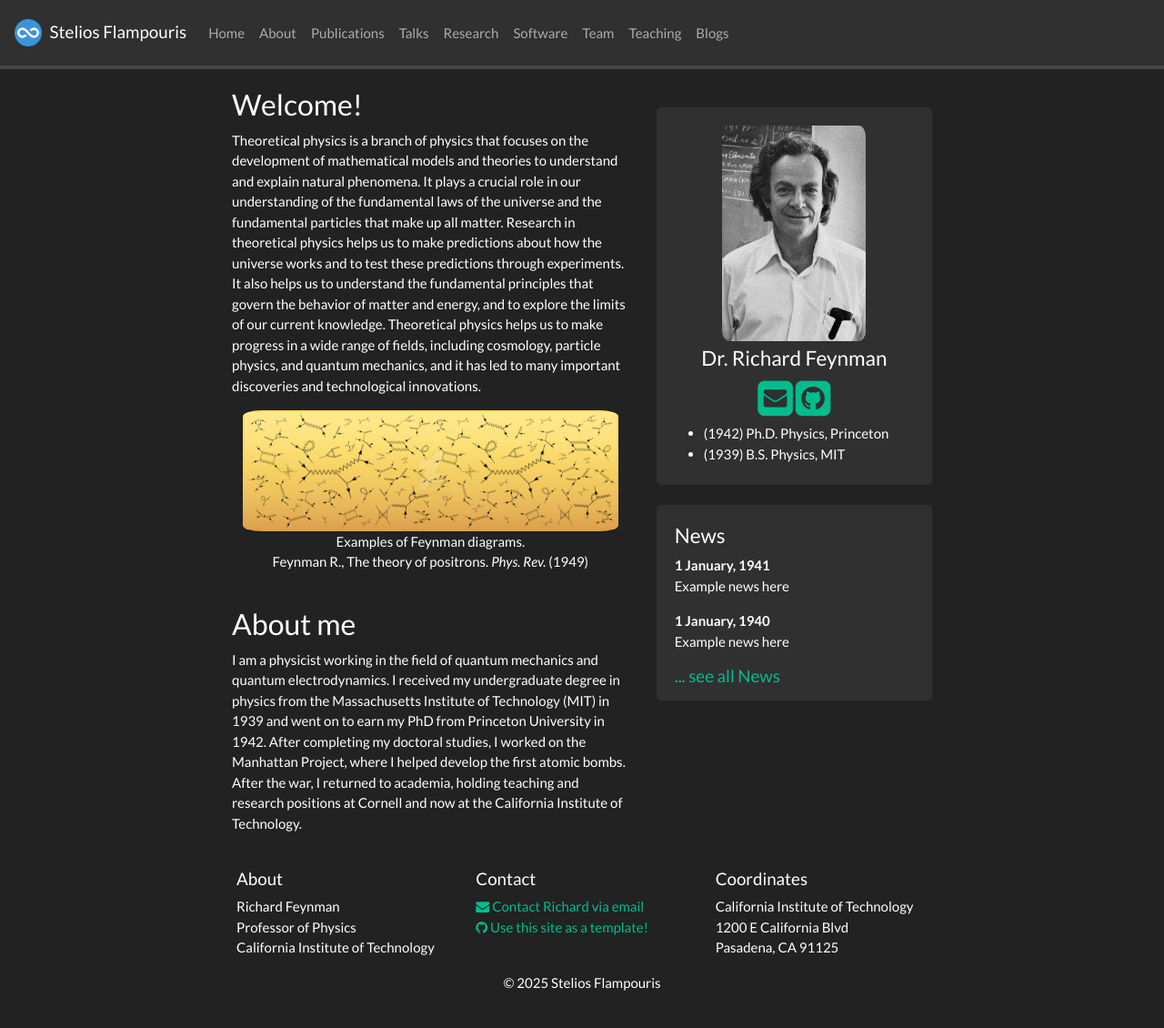
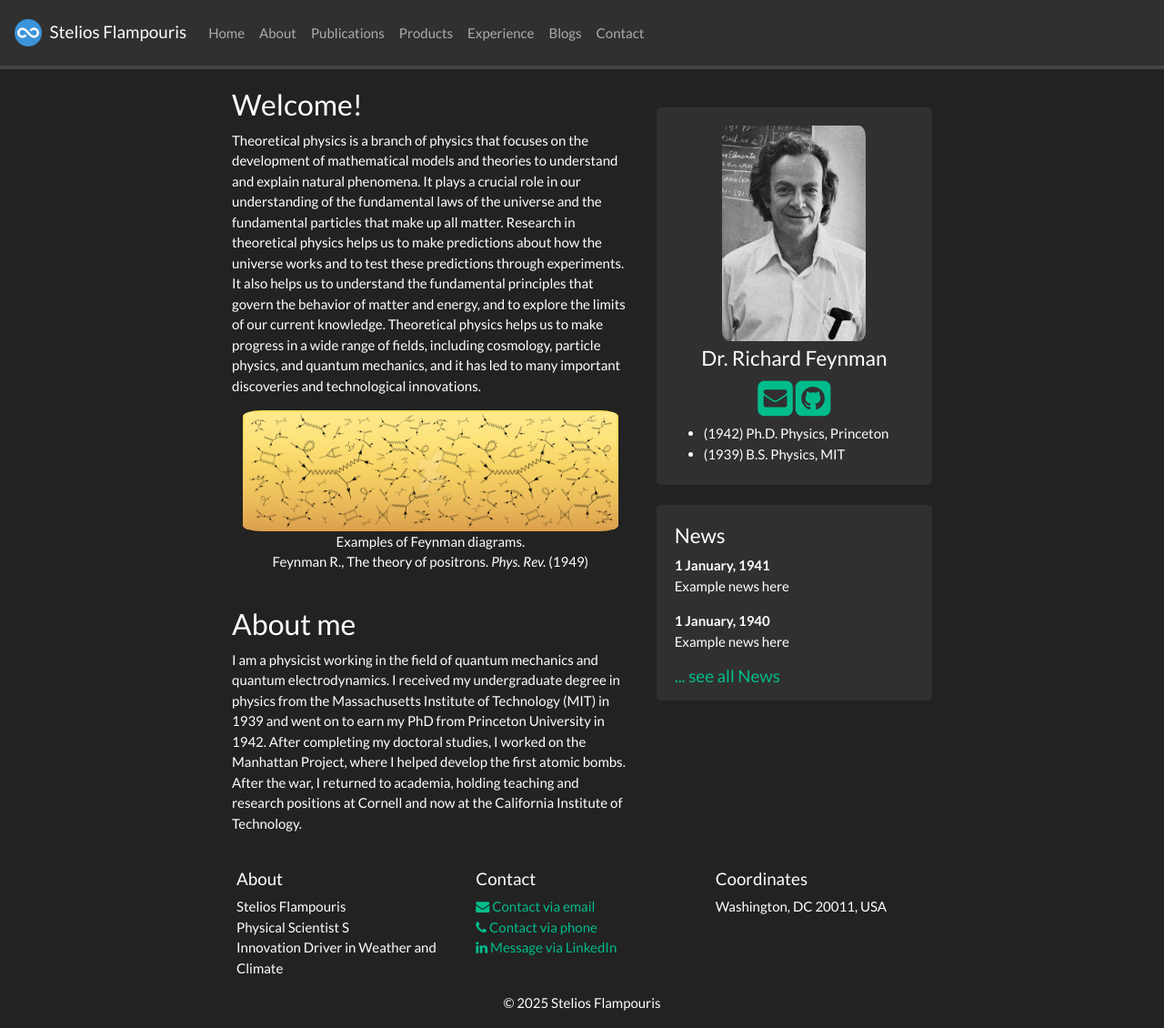
Before and after one commit to flampouris/flampouris.github.io, a Jekyll site: the page built from _pages/home.md, in a window 1280 px wide and 1130 px high. Shown: the whole window at 91% size. Built offline with Jekyll 4.4.1, drawn with Linux system fonts in a browser that asks for light colours; nearby versions of some CDN libraries; a style sheet for code colours, icons or effects is not loaded.

Commit message:
First Update of _config.yml

```diff
--- a/_config.yml
+++ b/_config.yml
@@ -1,7 +1,7 @@
 # Site settings
 title: Stelios Flampouris
-email: richard@university.edu
-description: Academic webpage of Dr. Richard Feynman
+email: stelios@flampouris.com
+description: Personal webpage of Dr. Stelios (Stylianos) Flampouris
 baseurl: ""
 url: ""
 
@@ -12,29 +12,32 @@ url: ""
 
 # Footer info
 affiliation: >
-  Richard Feynman<br/>
-  Professor of Physics<br/>
-  California Institute of Technology
+  Stelios Flampouris<br/>
+  Physical Scientist S<br/>
+  Innovation Driver in Weather and Climate
+
 
 location: >
-  California Institute of Technology<br/>
-  1200 E California Blvd<br/>
-  Pasadena, CA 91125
+  Washington, DC 20011, USA
 
 contact: >
-  <a href="mailto:richard@university.edu" target="_blank"><i class="fa fa-envelope fa-1x"></i> Contact Richard via email</a> <br/>
-  <a href="https://github.com/sbryngelson/academic-website-template"><i class="fa fa-github fa-1x"></i> Use this site as a template!</a>
 
+  <a href="mailto:stelios@flampouris.com" target="_blank"><i class="fa fa-envelope fa-1x"></i> Contact via email</a> <br/>
+  <a href="tel:+1-857-472-0097"><i class="fa fa-phone fa-1x"></i> Contact via phone</a> <br/>
+  <a href="https://www.linkedin.com/in/flampouris/" target="_blank"><i class="fa fa-linkedin fa-1x"></i> Message via LinkedIn </a>
 # Pages shown in navbar
 nav_pages:
   - name: about
   - name: publications
-  - name: talks
-  - name: research
-  - name: software
-  - name: team
-  - name: teaching
+  - name: products
+  - name: experience
   - name: blogs
+  - name: contact
+#  - name: research
+#  - name: software
+#  - name: team
+#  - name: teaching
+#  - name: blogs
 
 include:
   - .htaccess
```
